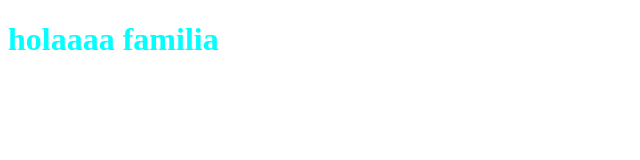
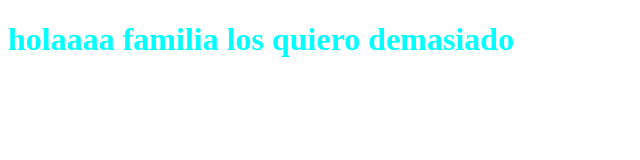
Before and after one commit to sadamyunis/probando-github, a plain HTML site: page proyecto1/index2.html in a window 1280 px wide. Shown: the whole page, without its empty margins (0-640 px from the left). Drawn offline with Linux system fonts and the light colour scheme.

Commit message:
¨unascositasextra¨

```diff
--- a/proyecto1/index2.html
+++ b/proyecto1/index2.html
@@ -8,7 +8,7 @@
     <title>Document</title>
 </head>
 <body>
-    <h1> holaaaa familia
+    <h1> holaaaa familia los quiero demasiado
 
     </h1>
 </body>
```
